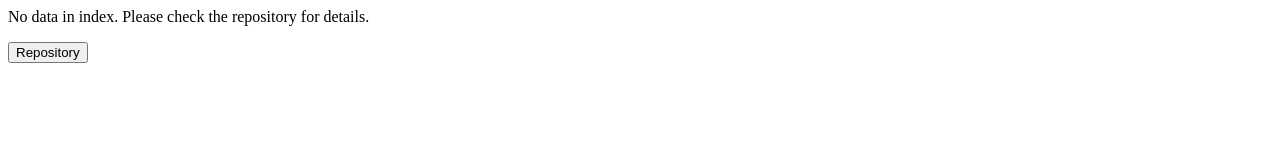
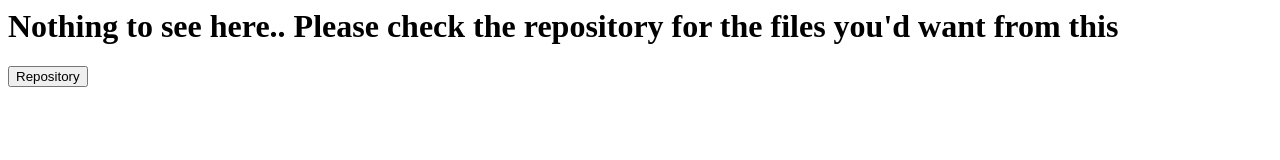
Before and after one commit to ausomehtmlcode/ausomehtmlcode.github.io, a plain HTML site: page index.html in a window 1280 px wide. Drawn offline with Linux system fonts and the light colour scheme.

Commit message:
Update index.html

```diff
--- a/index.html
+++ b/index.html
@@ -2,9 +2,9 @@
   <head>
   </head>
   <body>
-    <p>
-      No data in index. Please check the repository for details.
-    </p>
+    <h1>
+      Nothing to see here.. Please check the repository for the files you'd want from this
+    </h1>
     <a href="https://github.com/ausomehtmlcode/ausomehtmlcode.github.io/tree/main">
       <button>Repository</button>
     </a>
```
